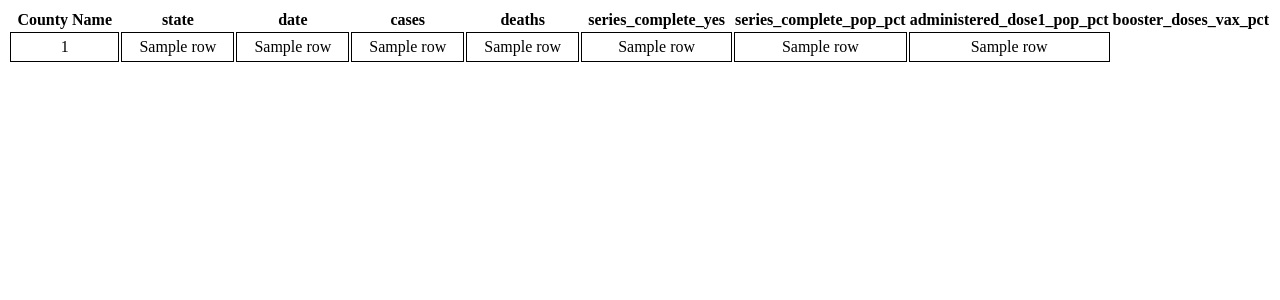
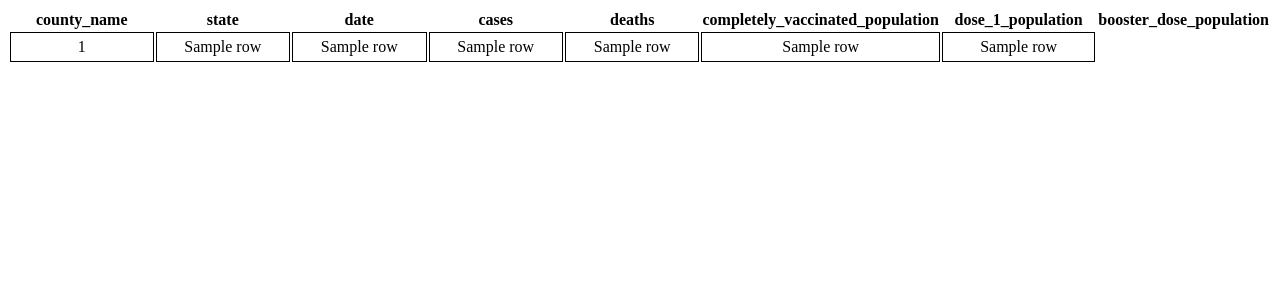
Before and after one commit to ariellegreenspan/covid-severity2, a Flask app: template Interactive_Dashboard/templates/booster_table.html in a window 1280 px wide. Shown: the top 300 px of the page. Run offline with Flask 2, Linux system fonts and the light colour scheme; the template is opened without the code that fills it: most values are stand-ins (such as "Sample title", 1, 10 or a date in 2020); parts of the project's set-up code (start-up, migrations or seed data) failed here and were passed over.

Commit message:
Update booster_table.html

```diff
--- a/Interactive_Dashboard/templates/booster_table.html
+++ b/Interactive_Dashboard/templates/booster_table.html
@@ -16,15 +16,14 @@
 <table>
   <thead>
     <tr>
-        <th>County Name</th>
+        <th>county_name</th>
         <th>state</th>
         <th>date</th>
         <th>cases</th>
         <th>deaths</th>
-        <th>series_complete_yes</th>
-        <th>series_complete_pop_pct</th>
-        <th>administered_dose1_pop_pct</th>
-        <th>booster_doses_vax_pct</th>
+        <th>completely_vaccinated_population</th>
+        <th>dose_1_population</th>
+        <th>booster_dose_population</th>
     </tr>
     </thead>
     <tbody>
@@ -37,7 +36,6 @@
                 <td>{{row[4]}}</td>
                 <td>{{row[5]}}</td>
                 <td>{{row[6]}}</td>
-                <td>{{row[7]}}</td>
             </tr>
         {% endfor %}
     </tbody>
```
